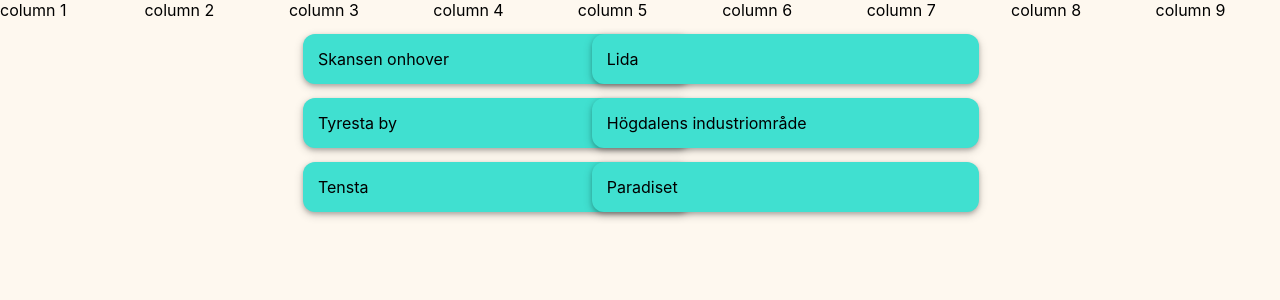
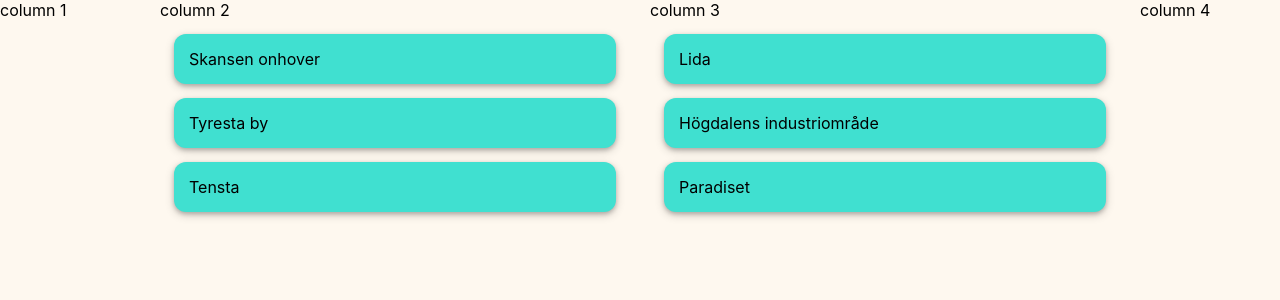
Before and after one commit to Soljojjo/Picknick, a React (Create React App) app: page / in a window 1280 px wide. Shown: the top 300 px of the page. Built offline with nearby package versions, Linux system fonts and the light colour scheme; no server answers.

Commit message:
blabla bla

```diff
--- a/public/css/styles.css
+++ b/public/css/styles.css
@@ -3,8 +3,8 @@
 }
 
 .menu {
-    position: absolute;
-    width: 415px;
+    position: flex;
+    width: 470px;
     height: 100%;
     border-radius: 12px;
 
--- a/src/project/MainMenu.js
+++ b/src/project/MainMenu.js
@@ -19,19 +19,19 @@
 // Can only return one object, encapsulated in a DIV here
     return (
         <div>
-        <div style={{ display: "grid", gridTemplateColumns: "repeat(9, 1fr)", gridGap: 20 }}>
+        <div style={{ display: "grid", gridTemplateColumns: "repeat(4, 1fr)", gridGap: 20 }}>
 
             <div> column 1
 
             </div>
 
             <div> column 2
-
+            <Sidebar />
 
             </div>
 
             <div> column 3
-            <Sidebar />
+            <Sidebar2 />
             </div>
 
             <div> column 4
@@ -39,27 +39,7 @@
 
             </div>
 
-            <div> column 5
-            <Sidebar2 />
 
-            </div>
-
-            <div> column 6
-
-            </div>
-
-            <div> column 7
-
-
-            </div>
-
-            <div> column 8
-
-            </div>
-
-            <div> column 9
-
-            </div>
         </div>
         </div>
 );
```
Also changed, not shown: public/index.html (line endings or trailing spaces).
